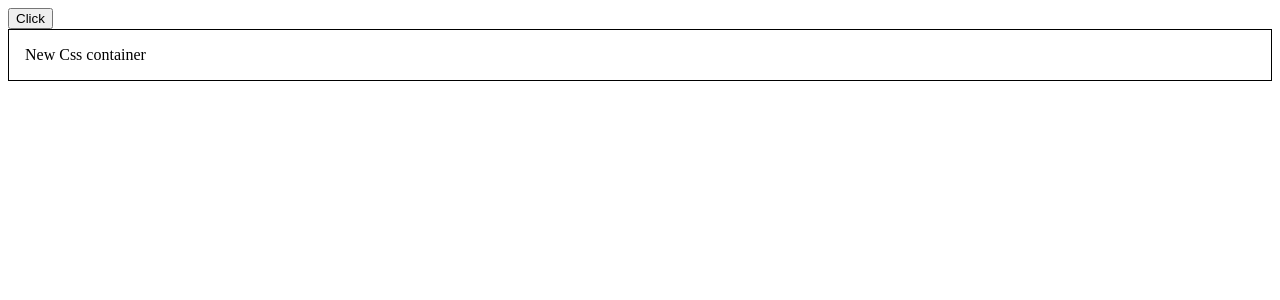
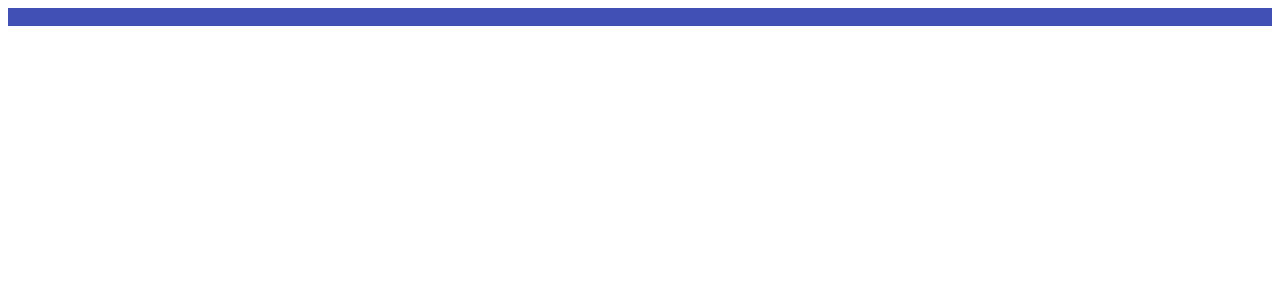
Before and after one commit to JAmalMichael/react-typescript, a React (Vite) app: page / in a window 1280 px wide. Shown: the top 300 px of the page. Built offline with nearby package versions, Linux system fonts and the light colour scheme.

Commit message:
typescript with usecontext hook

```diff
--- a/src/App.tsx
+++ b/src/App.tsx
@@ -1,9 +1,10 @@
 // import Greet from "./components/Greet"
 // import Status from "./components/Status"
 // import Oscar from "./components/Oscar"
-
-import Button from "./components/Button"
-import Container from "./components/Container"
+// import Button from "./components/Button"
+// import Container from "./components/Container"
+import { ThemeContextProvider } from "./components/context/ThemeContext"
+import Box from "./components/context/Box"
 
 function App() {
 
@@ -12,12 +13,17 @@ function App() {
       {/* <Status status="error"/>
       <Oscar>
         <h1>Oscar goes to Lionardo Dicarpio</h1>
-      </Oscar> */}
+      </Oscar>
 
       <Button handleClick={(event) => {
         console.log("Button was clicked", event)
       }} />
-      <Container style={{border: '1px solid black', padding: '1rem'}}/>
+      <Container style={{border: '1px solid black', padding: '1rem'}}/> */}
+
+        <ThemeContextProvider>
+          <Box />
+        </ThemeContextProvider>
+
     </>
   )
 }
--- /dev/null
+++ b/src/components/context/Box.tsx
@@ -0,0 +1,16 @@
+import { useContext } from "react"
+import { ThemeContext } from "./ThemeContext"
+
+
+
+const Box = () => {
+
+    const theme = useContext(ThemeContext)
+  return (
+    <div
+      style={{ background: theme.primary.main, color: theme.primary.main}}
+    >Theme Context</div>
+  )
+}
+
+export default Box
--- /dev/null
+++ b/src/components/context/ThemeContext.tsx
@@ -0,0 +1,16 @@
+import { createContext } from "react";
+import { theme } from "./theme";
+
+
+type ThemeContextProviderProps = {
+    children: React.ReactNode
+}
+
+
+
+export const ThemeContext = createContext(theme)
+
+
+export const ThemeContextProvider = ({children} :ThemeContextProviderProps) => {
+    return <ThemeContext.Provider value={theme}>{children}</ThemeContext.Provider>
+}
--- /dev/null
+++ b/src/components/context/theme.ts
@@ -0,0 +1,10 @@
+export const theme = {
+    primary: {
+        main: '#3f51b5',
+        text: '#fff',
+    },
+    secondary: {
+        main: '#f50057',
+        text: '#fff',
+    }
+}
```
